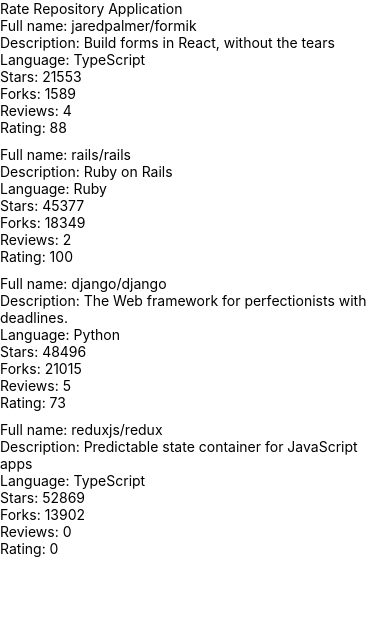
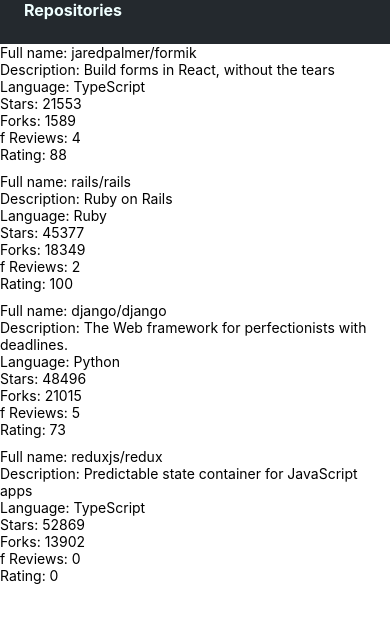
Before and after one commit to YunpengDon/fullstackopen_part10, a React Native app in the folder rate-repository-app/: screen / in a window 390 px wide. Shown: the top 622 px of the page. Built offline with nearby package versions, Linux system fonts and the light colour scheme.

Commit message:
complete exercise 10.4

```diff
--- a/rate-repository-app/App.js
+++ b/rate-repository-app/App.js
@@ -1,6 +1,6 @@
 import { StatusBar } from 'expo-status-bar';
 import { Alert, Pressable, StyleSheet, Text, View } from 'react-native';
-import Main from './src/Components/Main';
+import Main from './src/components/Main';
 
 const PressableText = props => {
   return(
--- a/rate-repository-app/app.json
+++ b/rate-repository-app/app.json
@@ -25,6 +25,7 @@
     },
     "web": {
       "favicon": "./assets/favicon.png"
-    }
+    },
+    "newArchEnabled": true
   }
 }
--- /dev/null
+++ b/rate-repository-app/src/Components/AppBar.jsx
@@ -0,0 +1,22 @@
+import { View, StyleSheet, Pressable } from "react-native";
+import Text from "./Text";
+import Constants from "expo-constants";
+
+const styles = StyleSheet.create({
+  container: {
+    paddingTop: Constants.statusBarHeight,
+    padding: 24,
+    backgroundColor: "#24292e",
+  }
+});
+
+const AppBar = () => {
+  return (
+    <View style={styles.container}>
+      <Pressable >
+      <Text fontSize='subheading' fontWeight='bold'>Repositories</Text></Pressable>
+    </View>
+  );
+};
+
+export default AppBar;
--- a/rate-repository-app/src/Components/Main.jsx
+++ b/rate-repository-app/src/Components/Main.jsx
@@ -1,22 +1,23 @@
 import Constants from "expo-constants";
 import { Text, StyleSheet, View } from "react-native";
 import RepositoryList from "./RepositoryList";
+import AppBar from "./AppBar";
 
 const sytles = StyleSheet.create({
   container: {
-    marginTop: Constants.statusBarHeight,
+    // marginTop: Constants.statusBarHeight,
     flexGrow: 1,
     flexShrink: 1,
-  }
-})
+  },
+});
 
 const Main = () => {
   return (
     <View style={sytles.container}>
-      <Text>Rate Repository Application</Text>
-      <RepositoryList/>
+      <AppBar/>
+      <RepositoryList />
     </View>
-  )
-}
+  );
+};
 
-export default Main
+export default Main;
--- a/rate-repository-app/src/Components/RepositoryItem.jsx
+++ b/rate-repository-app/src/Components/RepositoryItem.jsx
@@ -24,7 +24,7 @@
       Stars: {item.stargazersCount}
       {'\n'}
       Forks: {item.forksCount}
-      {'\n'}
+      {'\n'}f
       Reviews: {item.reviewCount}
       {'\n'}
       Rating: {item.ratingAverage}
--- /dev/null
+++ b/rate-repository-app/src/Components/Text.jsx
@@ -0,0 +1,39 @@
+import { Text as NativeText, StyleSheet } from "react-native";
+
+import theme from "../theme";
+
+const sytles = StyleSheet.create({
+  text: {
+    color: theme.colors.textPrimary,
+    fontSize: theme.fontSizes.body,
+    fontFamily: theme.fonts.main,
+    fontWeight: theme.fontWeights.normal,
+  },
+  colorTextSecondary: {
+    color: theme.colors.textSecondary,
+  },
+  colorPrimary: {
+    color: theme.colors.primary,
+  },
+  fontSizeSubheading: {
+    fontSize: theme.fontSizes.subheading,
+  },
+  fontWeightBold: {
+    fontWeight: theme.fontWeights.bold
+  }
+});
+
+const Text = ({ color, fontSize, fontWeight, style, ...props}) => {
+  const textStyle = [
+    sytles.text,
+    color === 'textSecondary' && sytles.colorTextSecondary,
+    color === 'primary' && sytles.colorPrimary,
+    fontSize === 'subheading' && sytles.fontSizeSubheading,
+    fontWeight === 'bold' && sytles.fontWeightBold,
+    style,
+  ]
+
+  return <NativeText style={textStyle} {...props}/>
+}
+
+export default Text;
--- /dev/null
+++ b/rate-repository-app/src/theme.js
@@ -0,0 +1,20 @@
+const theme = {
+  colors: {
+    textPrimary: '#F0FFFF',
+    textSecondary: '#586069',
+    primary: '#0366d6',
+  },
+  fontSizes: {
+    body: 14,
+    subheading: 16,
+  },
+  fonts: {
+    main: 'System',
+  },
+  fontWeights: {
+    normal: '400',
+    bold: '700',
+  },
+};
+
+export default theme;
```
